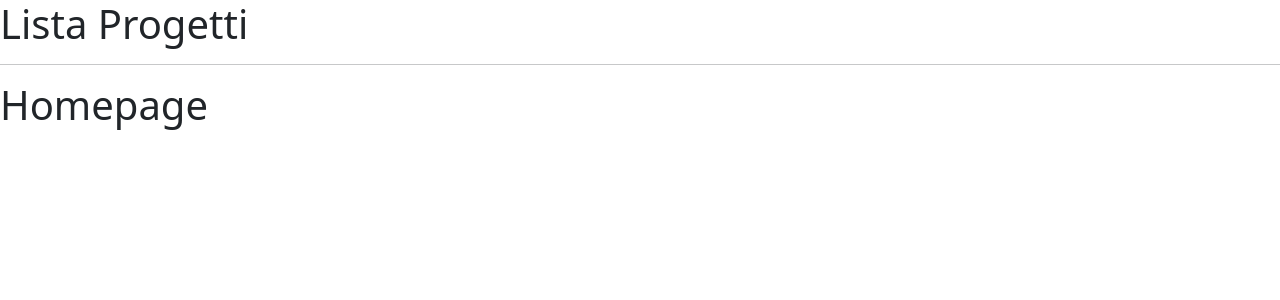
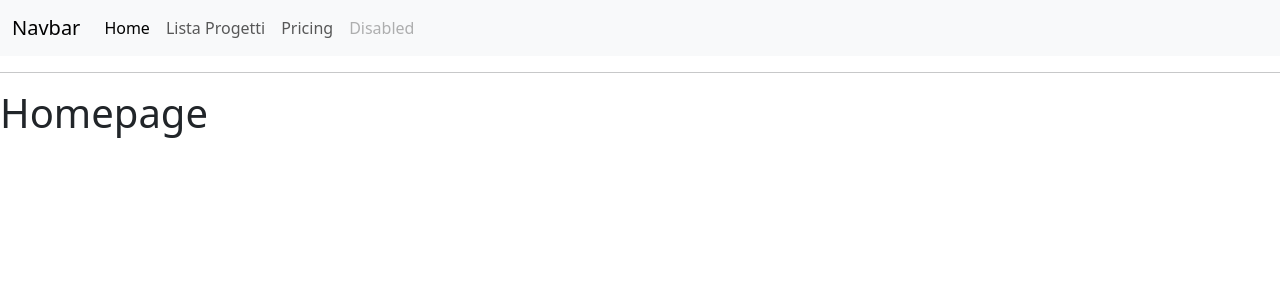
Before and after one commit to Ericdid/vite-boolfolio, a Vue app: page / in a window 1280 px wide. Shown: the top 300 px of the page. Built offline with nearby package versions, Linux system fonts and the light colour scheme; no server answers.

Commit message:
add.navbar(no-links)

```diff
--- a/src/App.vue
+++ b/src/App.vue
@@ -1,7 +1,7 @@
 <script>
 import axios from "axios";
 import ProjectCard from "./components/ProjectCard.vue";
-// import { RouterView } from "vue-router";
+import Navbar from "./components/ui/Navbar.vue";
 
 export default {
   data() {
@@ -14,7 +14,7 @@ export default {
     };
   },
 
-  components: { ProjectCard },
+  components: { Navbar },
 
   methods: {
     fetchprojects(url = this.api.baseUrl + "projects") {
@@ -31,7 +31,7 @@ export default {
 </script>
 
 <template>
-  <h1>Lista Progetti</h1>
+  <Navbar />
   <hr />
   <router-view></router-view>
   <!-- <ProjectCard :projects="projects" /> -->
--- /dev/null
+++ b/src/components/ui/Navbar.vue
@@ -0,0 +1,44 @@
+<script>
+export default {
+  data() {
+    return;
+  },
+};
+</script>
+
+<template>
+  <nav class="navbar navbar-expand-lg bg-body-tertiary">
+    <div class="container-fluid">
+      <a class="navbar-brand" href="#">Navbar</a>
+      <button
+        class="navbar-toggler"
+        type="button"
+        data-bs-toggle="collapse"
+        data-bs-target="#navbarNav"
+        aria-controls="navbarNav"
+        aria-expanded="false"
+        aria-label="Toggle navigation"
+      >
+        <span class="navbar-toggler-icon"></span>
+      </button>
+      <div class="collapse navbar-collapse" id="navbarNav">
+        <ul class="navbar-nav">
+          <li class="nav-item">
+            <a class="nav-link active" aria-current="page" href="#">Home</a>
+          </li>
+          <li class="nav-item">
+            <a class="nav-link" href="#">Lista Progetti</a>
+          </li>
+          <li class="nav-item">
+            <a class="nav-link" href="#">Pricing</a>
+          </li>
+          <li class="nav-item">
+            <a class="nav-link disabled" aria-disabled="true">Disabled</a>
+          </li>
+        </ul>
+      </div>
+    </div>
+  </nav>
+</template>
+
+<style lang="scss" scoped></style>
--- a/src/pages/portfolio.vue
+++ b/src/pages/portfolio.vue
@@ -10,6 +10,7 @@ export default {
 </script>
 
 <template>
+  <h1>Lista Progetti</h1>
   <ProjectCard />
 </template>
 
```
